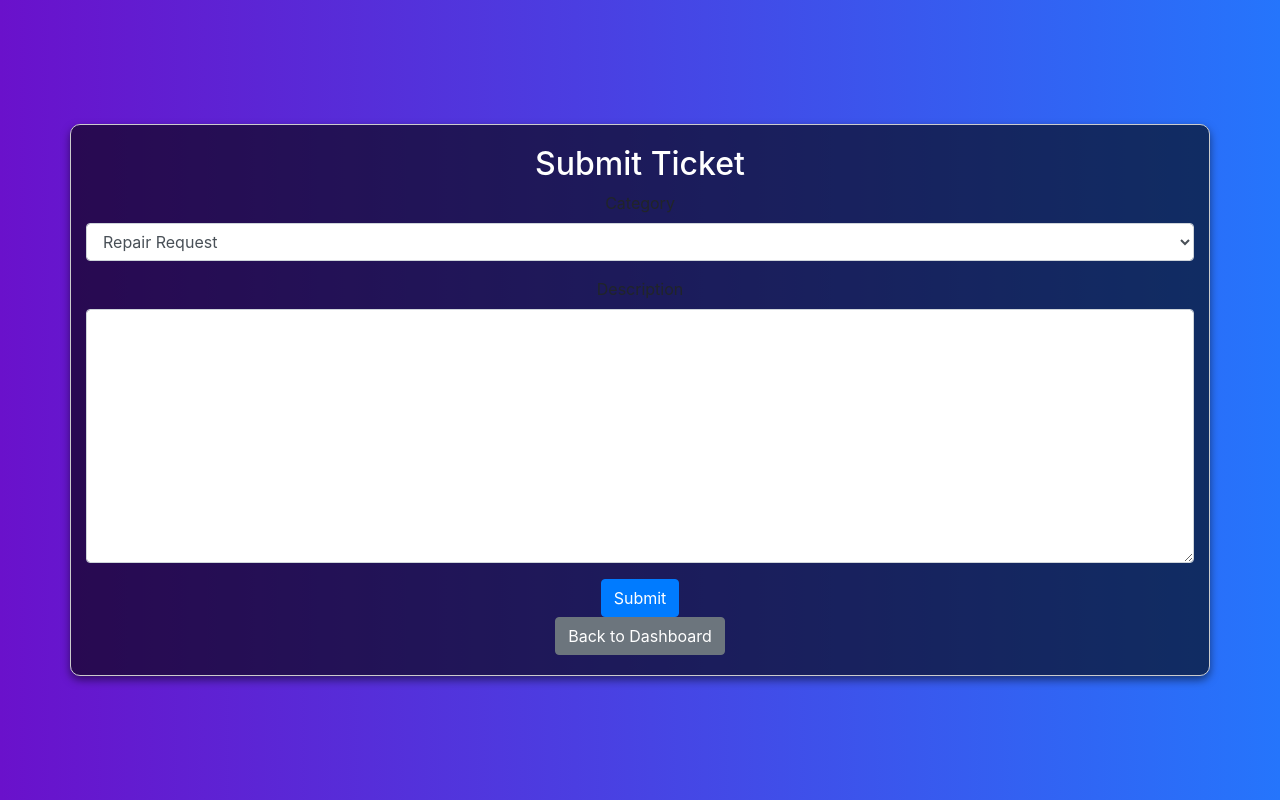
After one commit to JamesWilcox-git/TechTicket, a Django app: page /ticket_request/ in a window 1280 px wide. The commit adds this page. Run offline with Django 5.2, Linux system fonts and the light colour scheme; some libraries are stand-ins or nearby versions.

Commit message:
Added ticket_request.html and created forms

```diff
--- a/myapp/forms.py
+++ b/myapp/forms.py
@@ -1,6 +1,5 @@
 from django import forms
 from .models import CustomUser
-from django.contrib.auth.forms import UserCreationForm
 
 class CustomUserCreationForm(forms.ModelForm):
     password1 = forms.CharField(label='Password', widget=forms.PasswordInput)
@@ -14,14 +13,13 @@ class CustomUserCreationForm(forms.ModelForm):
         user = kwargs.pop('user', None)
         super().__init__(*args, **kwargs)
         if user.is_authenticated and user.user_type == 'admin':
-                self.fields['user_type'].choices = CustomUser.USER_TYPE_CHOICES
+            self.fields['user_type'].choices = CustomUser.USER_TYPE_CHOICES
         else:
             self.fields['user_type'].choices = [
                 choice for choice in CustomUser.USER_TYPE_CHOICES if choice[0] == 'normal'
             ]
 
     def clean_password2(self):
-        # Check that the two password entries match
         password1 = self.cleaned_data.get("password1")
         password2 = self.cleaned_data.get("password2")
         if password1 and password2 and password1 != password2:
@@ -39,3 +37,12 @@ class CustomUserCreationForm(forms.ModelForm):
         if commit:
             user.save()
         return user
+
+class TicketForm(forms.Form):
+    CATEGORY_CHOICES = [
+        ('repair', 'Repair Request'),
+        ('account', 'Account Help'),
+    ]
+
+    category = forms.ChoiceField(choices=CATEGORY_CHOICES, widget=forms.Select(attrs={'class': 'form-control'}))
+    description = forms.CharField(widget=forms.Textarea(attrs={'class': 'form-control'}))
--- a/myapp/templates/normal_dashboard.html
+++ b/myapp/templates/normal_dashboard.html
@@ -11,7 +11,7 @@
     <div class="container">
         <h2> Hello, {{ username }}</h2>
         <div class="button-container">
-            <button onclick="window.location.href='{% url 'normal_dashboard' %}'">Submit Ticket</button>
+            <button onclick="window.location.href='{% url 'ticket_request' %}'">Submit Ticket</button>
             <button onclick="window.location.href='{% url 'live_chat' %}'">Live Chat</button>
             <button onclick="window.location.href='{% url 'normal_dashboard' %}'">View Tickets</button>
         </div>
--- /dev/null
+++ b/myapp/templates/ticket_request.html
@@ -0,0 +1,36 @@
+<!DOCTYPE html>
+<html lang="en">
+<head>
+    <meta charset="UTF-8">
+    <meta name="viewport" content="width=device-width, initial-scale=1.0">
+    <title>Submit Ticket</title>
+    {% load static %}
+    <link rel="stylesheet" href="{% static 'styles.css' %}">
+    <link rel="stylesheet" href="https://stackpath.bootstrapcdn.com/bootstrap/4.3.1/css/bootstrap.min.css">
+</head>
+<body>
+    <div class="container">
+        <h2>Submit Ticket</h2>
+        {% if messages %}
+            <div class="messages">
+                {% for message in messages %}
+                    <div class="alert {{ message.tags }}">{{ message }}</div>
+                {% endfor %}
+            </div>
+        {% endif %}
+        <form method="post">
+            {% csrf_token %}
+            <div class="form-group">
+                <label for="id_category">Category</label>
+                {{ form.category }}
+            </div>
+            <div class="form-group">
+                <label for="id_description">Description</label>
+                {{ form.description }}
+            </div>
+            <button type="submit" class="btn btn-primary">Submit</button>
+        </form>
+        <a href="{% url 'normal_dashboard' %}" class="btn btn-secondary">Back to Dashboard</a>
+    </div>
+</body>
+</html>
--- a/myapp/urls.py
+++ b/myapp/urls.py
@@ -12,4 +12,5 @@ urlpatterns = [
     path('calendar/', views.calendar, name='calendar'),
     path('employee_hours/', views.employee_hours, name='employee_hours'),
     path('live_chat/', views.live_chat, name='live_chat'),
+    path('ticket_request/', views.ticket_request, name='ticket_request'),
 ]
--- a/myapp/views.py
+++ b/myapp/views.py
@@ -4,6 +4,7 @@ from django.contrib.auth.decorators import login_required
 from django.contrib.auth.forms import AuthenticationForm
 from .forms import CustomUserCreationForm
 from django.contrib import messages
+from .forms import CustomUserCreationForm, TicketForm
 import traceback
 
 # welcome/home screen
@@ -50,10 +51,10 @@ def signup(request):
             user = form.save()
             login(request, user)
             if user.user_type == 'admin':
-                    return redirect('admin_dashboard')
+                return redirect('admin_dashboard')
             elif user.user_type == 'employee':
                 return redirect('employee_dashboard')
-            elif user.user_type =='normal':
+            elif user.user_type == 'normal':
                 return redirect('normal_dashboard')
         else:
             messages.error(request, "Error creating account. Please try again.")
@@ -62,22 +63,22 @@ def signup(request):
     else:
         form = CustomUserCreationForm(user=request.user)
 
-    return render(request, 'signup.html', {'form': form, 'user_type':user_type})
+    return render(request, 'signup.html', {'form': form, 'user_type': user_type})
 
 # admin_dashboard home screen
 def admin_dashboard(request):
     username = request.user.username
-    return render(request, 'admin_dashboard.html', {'username':username})
+    return render(request, 'admin_dashboard.html', {'username': username})
 
 # employee_dashboard home screen
 def employee_dashboard(request):
     username = request.user.username
-    return render(request, 'employee_dashboard.html', {'username':username})
+    return render(request, 'employee_dashboard.html', {'username': username})
 
 # normal_dashboard home screen
 def normal_dashboard(request):
     username = request.user.username
-    return render(request, 'normal_dashboard.html', {'username':username})
+    return render(request, 'normal_dashboard.html', {'username': username})
 
 # calendar screen
 def calendar(request):
@@ -86,9 +87,25 @@ def calendar(request):
 # employee hours screen
 def employee_hours(request):
     user_type = request.user.user_type
-    return render(request, 'employee_hours.html', {'user_type':user_type})
+    return render(request, 'employee_hours.html', {'user_type': user_type})
 
 # live chat screen
 def live_chat(request):
     user_type = request.user.user_type
-    return render(request, 'live_chat.html', {'user_type':user_type})
+    return render(request, 'live_chat.html', {'user_type': user_type})
+
+# ticket request screen
+def ticket_request(request):
+    if request.method == 'POST':
+        form = TicketForm(request.POST)
+        if form.is_valid():
+            category = form.cleaned_data['category']
+            description = form.cleaned_data['description']
+            # You can process the form data here (e.g., send an email, log to file, etc.)
+            messages.success(request, 'Ticket submitted successfully!')
+            return redirect('normal_dashboard')
+        else:
+            messages.error(request, 'Error submitting ticket. Please try again.')
+    else:
+        form = TicketForm()
+    return render(request, 'ticket_request.html', {'form': form})
--- /dev/null
+++ b/myenv/pyvenv.cfg
@@ -0,0 +1,5 @@
+home = /opt/homebrew/opt/python@3.12/bin
+include-system-site-packages = false
+version = 3.12.4
+executable = /opt/homebrew/Cellar/python@3.12/3.12.4/Frameworks/Python.framework/Versions/3.12/bin/python3.12
+command = /opt/homebrew/opt/python@3.12/bin/python3.12 -m venv /Users/hanmach/tech ticket/TechTicket/myenv
```
Also changed, not shown: db.sqlite3, myapp/models.py (line endings or trailing spaces), 12 other files.
